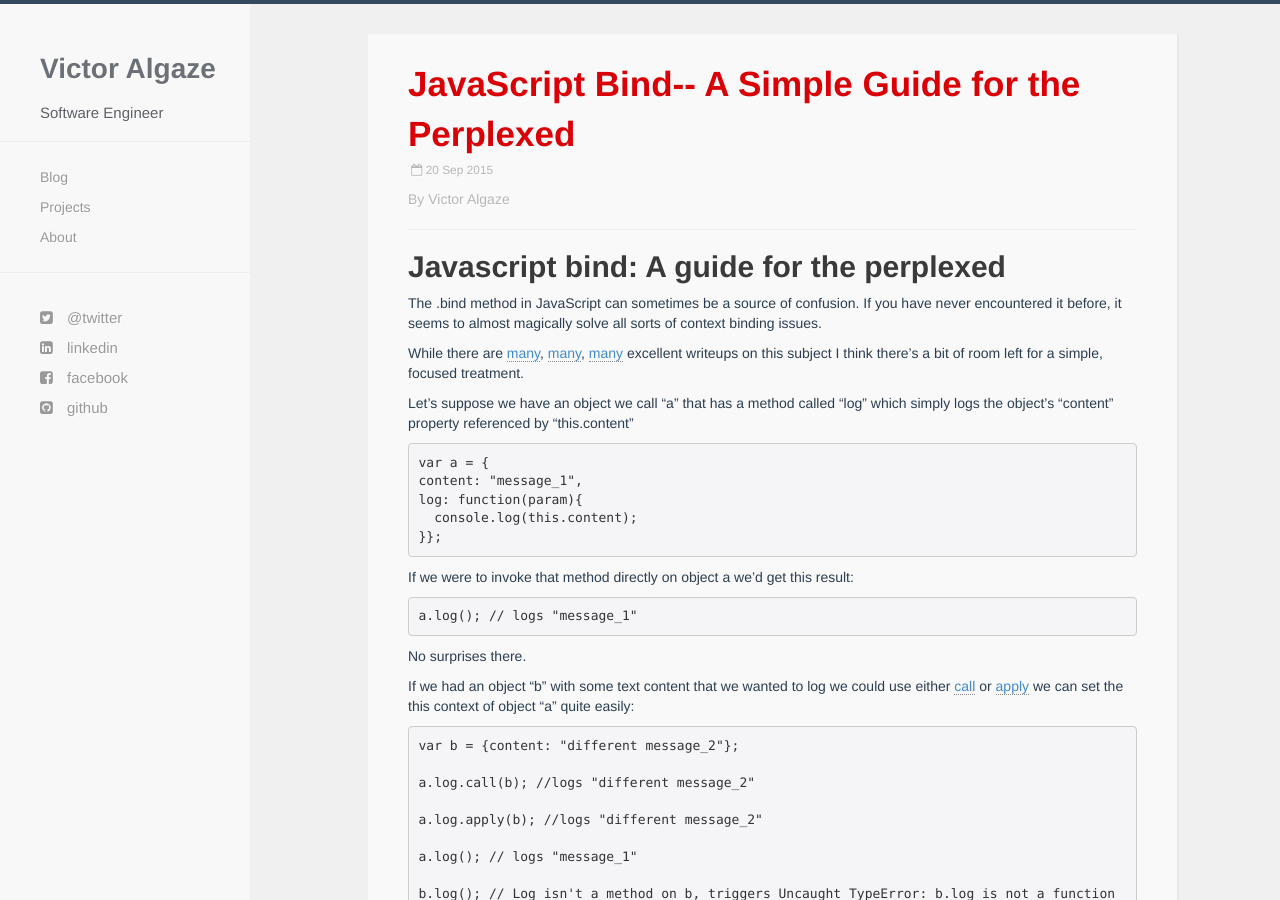
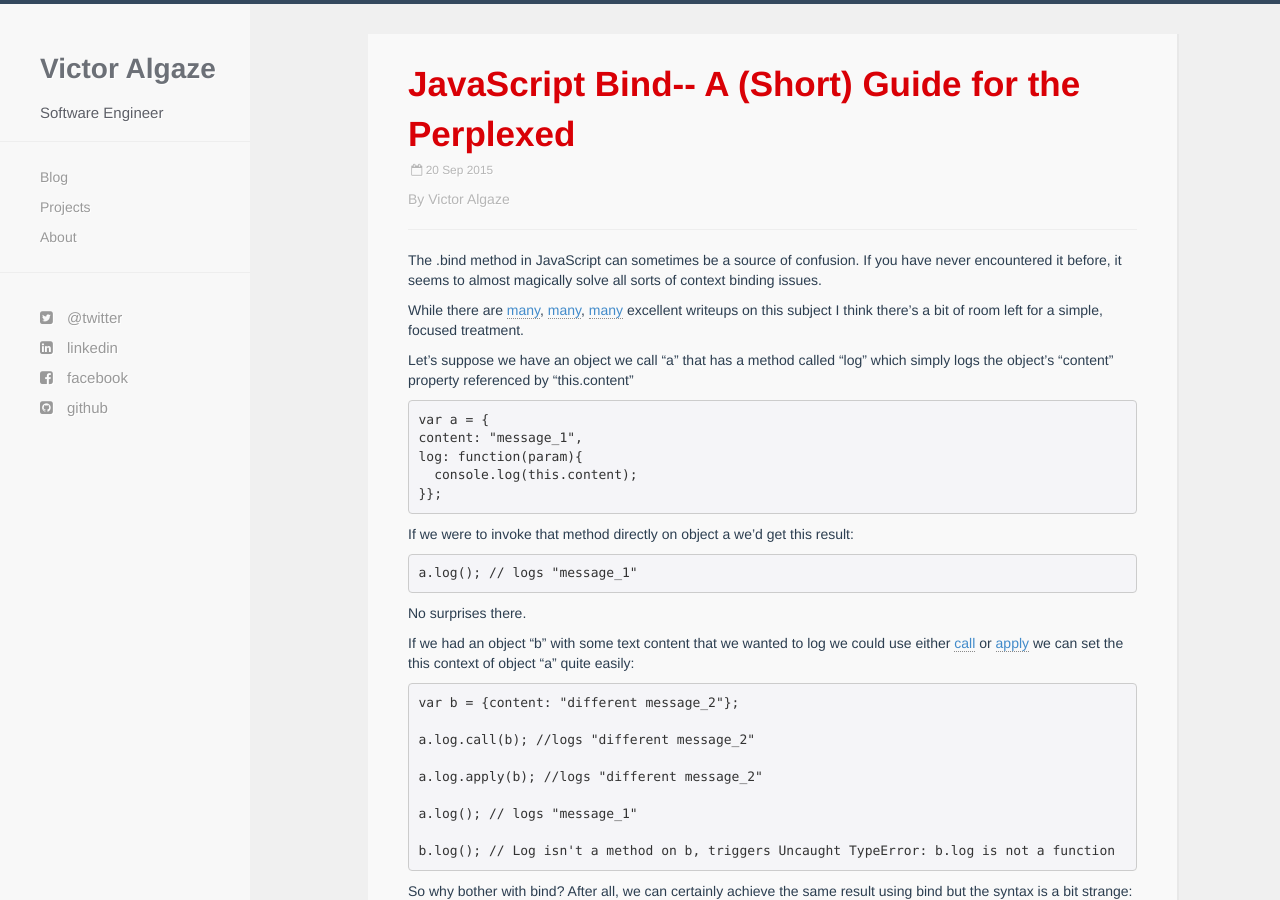
Before and after one commit to valgaze/valgaze.github.io, a Jekyll site: the page built from _posts/2015-09-17-javascript-bind.md, in a window 1280 px wide and 900 px high. Built offline with Jekyll 4.4.1, drawn with Linux system fonts in a browser that asks for light colours; nearby versions of some CDN libraries; Markdown is read by kramdown in place of the engine named in the settings; comment, search, counter and statistics services are not loaded.

Commit message:
Clear title

```diff
--- a/_posts/2015-09-17-javascript-bind.md
+++ b/_posts/2015-09-17-javascript-bind.md
@@ -1,12 +1,9 @@
 ---
 published: true
-title: "JavaScript Bind-- A Simple Guide for the Perplexed"
+title: "JavaScript Bind-- A (Short) Guide for the Perplexed"
 author: victor
 date: 2015-09-20
 ---
-
-
-## Javascript bind: A guide for the perplexed
 
 The .bind method in JavaScript can sometimes be a source of confusion. If you have never encountered it before, it seems to almost magically solve all sorts of context binding issues.
 
```
